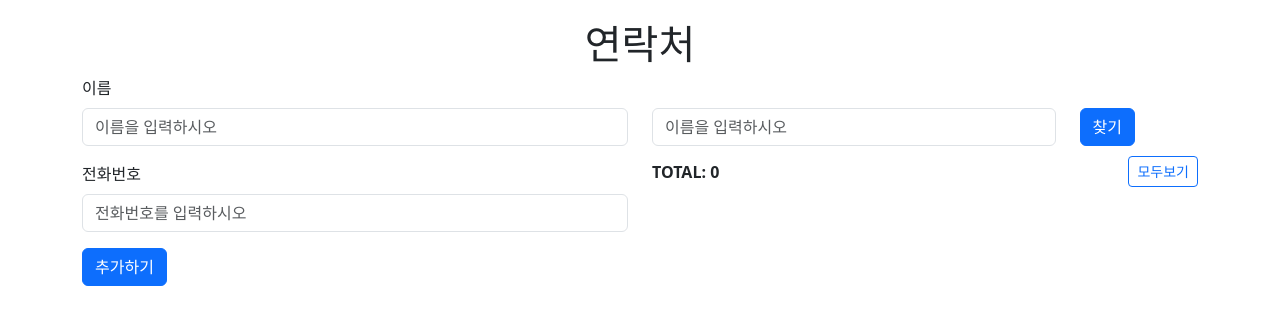
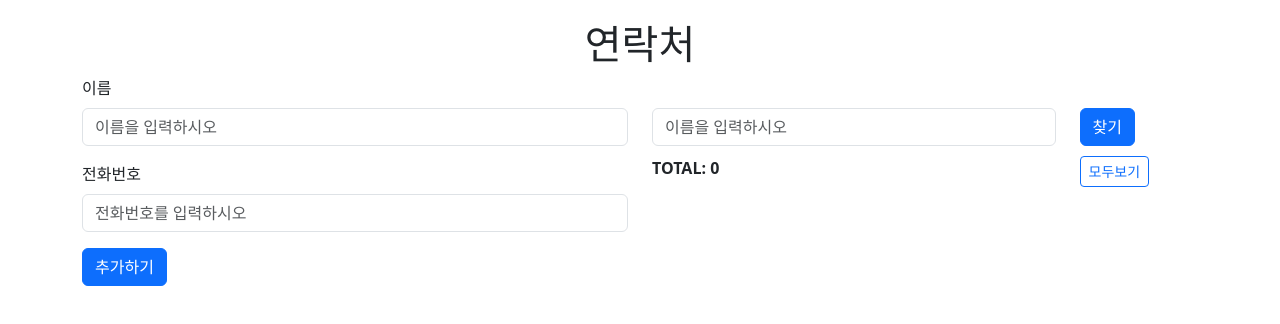
Before and after one commit to SophieMarieSo/phone-number, a React (Create React App) app: page / in a window 1280 px wide. Shown: the top 324 px of the page. Built offline with nearby package versions, Linux system fonts and the light colour scheme.

Commit message:
layout 수정

```diff
--- a/src/App.css
+++ b/src/App.css
@@ -12,9 +12,6 @@
 }
 
 .total-container {
-  display: flex;
-  align-items: center;
-  justify-content: space-between;
   padding-top: 10px;
 }
 
--- a/src/components/ContactList.jsx
+++ b/src/components/ContactList.jsx
@@ -2,7 +2,7 @@ import React, { useEffect, useState } from 'react';
 import SearchBar from './SearchBar';
 import ContactItem from './ContactItem';
 import { useSelector } from 'react-redux';
-import { Button } from 'react-bootstrap';
+import { Button, Col, Row } from 'react-bootstrap';
 
 export default function ContactList() {
   const { contactList, search } = useSelector((state) => state);
@@ -19,8 +19,11 @@ export default function ContactList() {
   return (
     <div>
       <SearchBar />
-      <div className='total-container'>
-        <div className='total'>TOTAL: {filteredList?.length}</div>
+      <Row className='total-container'>
+        <Col lg={9} sm={9} className='total'>
+          TOTAL: {filteredList?.length}
+        </Col>
+        <Col lg={3} sm={3}>
           <Button
             variant='outline-primary'
             size='sm'
@@ -28,7 +31,8 @@ export default function ContactList() {
           >
             모두보기
           </Button>
-      </div>
+        </Col>
+      </Row>
       {filteredList?.map((contact, idx) => (
         <ContactItem key={idx} contact={contact} />
       ))}
```
Also changed, not shown: src/components/ContactItem.jsx (+2 -2 lines). Lines whose indentation alone changed are shown as unchanged.
